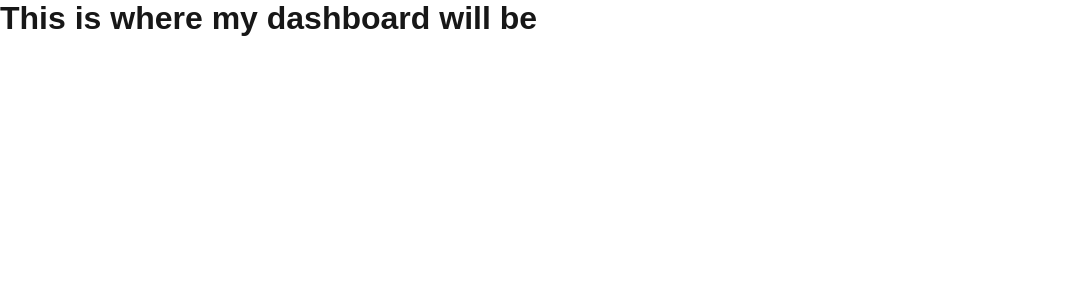
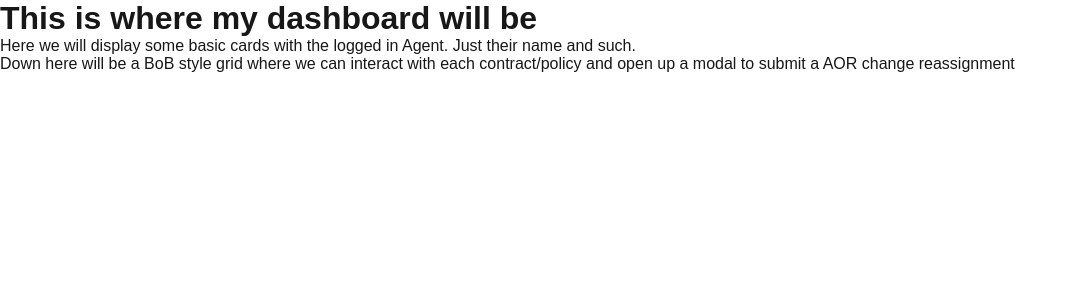
Before and after one commit to Insured-Retirement-Institute/Team-6---Hackathon, a Next.js app in the folder src/ui/: page /dashboard in a window 1280 px wide. Shown: the top 300 px of the page, without its empty margins (0-1078 px from the left). Built offline with nearby package versions, Linux system fonts and the light colour scheme.

Commit message:
updates dashboard and npm scripts

```diff
--- a/src/ui/app/dashboard/page.js
+++ b/src/ui/app/dashboard/page.js
@@ -3,6 +3,12 @@ export default function Dashboard() {
     <div>
       <main>
         <h1>This is where my dashboard will be</h1>
+        <div>
+          <span>Here we will display some basic cards with the logged in Agent. Just their name and such.</span>
+        </div>
+        <div>
+          <span>Down here will be a BoB style grid where we can interact with each contract/policy and open up a modal to submit a AOR change reassignment</span>
+        </div>
       </main>
     </div>
   );
--- a/src/ui/package.json
+++ b/src/ui/package.json
@@ -4,7 +4,7 @@
   "private": true,
   "scripts": {
     "dev": "next dev",
-    "build": "next build",
+    "build": "next build && next export",
     "start": "next start"
   },
   "dependencies": {
```
